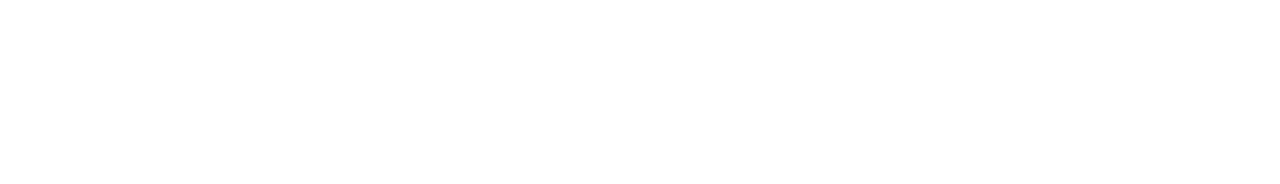
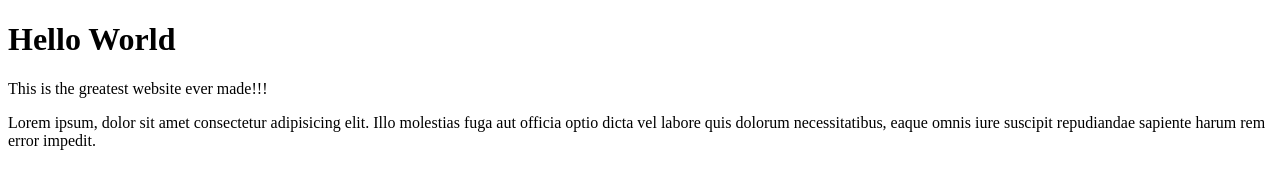
Before and after one commit to frances-m/branching, a plain HTML site: page index.html in a window 1280 px wide. Drawn offline with Linux system fonts and the light colour scheme.

Commit message:
add featureBranch

```diff
--- a/index.html
+++ b/index.html
@@ -1,12 +1,16 @@
 <!DOCTYPE html>
 <html lang="en">
 <head>
-  <meta charset="UTF-8">
-  <meta name="viewport" content="width=device-width, initial-scale=1.0">
-  <meta http-equiv="X-UA-Compatible" content="ie=edge">
-  <title>Git branching lesson on test</title>
+    <meta charset="UTF-8">
+    <meta name="viewport" content="width=device-width, initial-scale=1.0">
+    <meta http-equiv="X-UA-Compatible" content="ie=edge">
+    <title>Git branching lesson on test</title>
 </head>
 <body>
-
+    <h1>Hello World</h1>
+    <p>This is the greatest website ever made!!!</p>
+    <article class="featureBranch">
+        <p>Lorem ipsum, dolor sit amet consectetur adipisicing elit. Illo molestias fuga aut officia optio dicta vel labore quis dolorum necessitatibus, eaque omnis iure suscipit repudiandae sapiente harum rem error impedit.</p>
+    </article>
 </body>
 </html>
```
